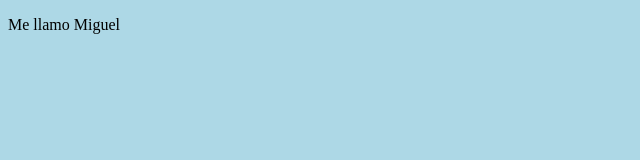
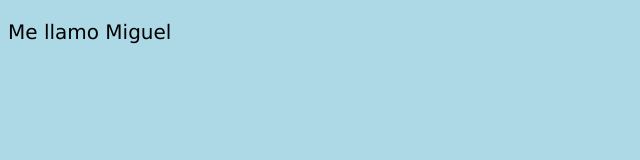
Before and after one commit to mferrerCRN/2021agm2, a plain HTML site: page index.html in a window 1280 px wide. Shown: the whole page, without its empty margins (0-640 px from the left). Drawn offline with Linux system fonts and the light colour scheme.

Commit message:
Update estils.css

```diff
--- a/estils.css
+++ b/estils.css
@@ -1,3 +1,8 @@
 body {
   background-color: lightblue;
 }
+
+p {
+  font-size: 20px;
+  font-family: Verdana;
+}
```
